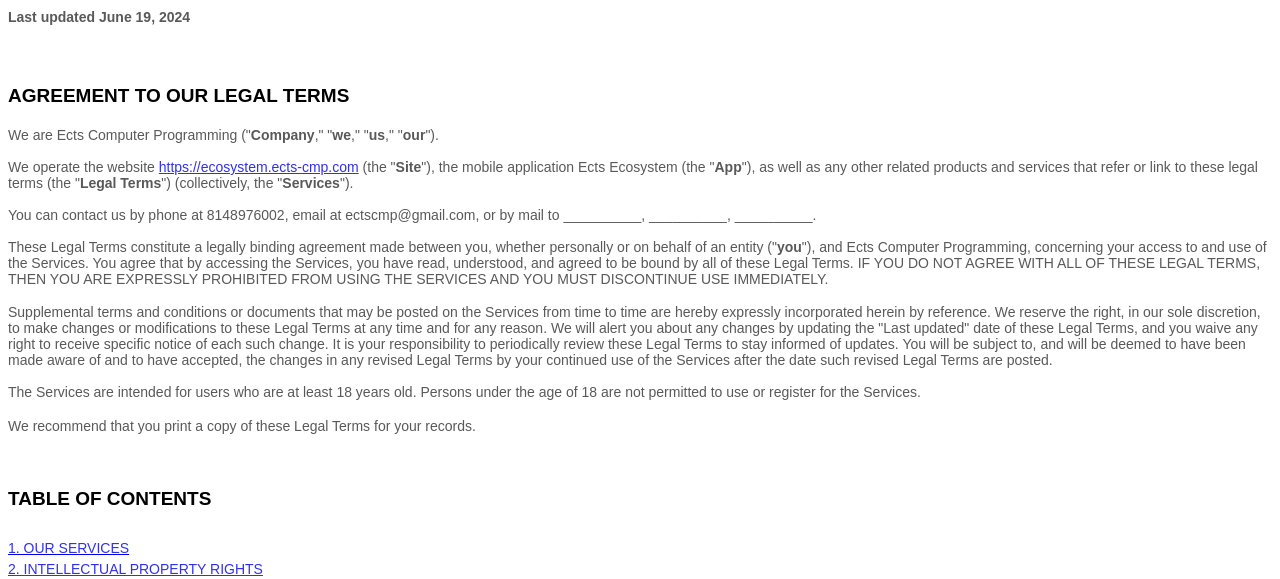
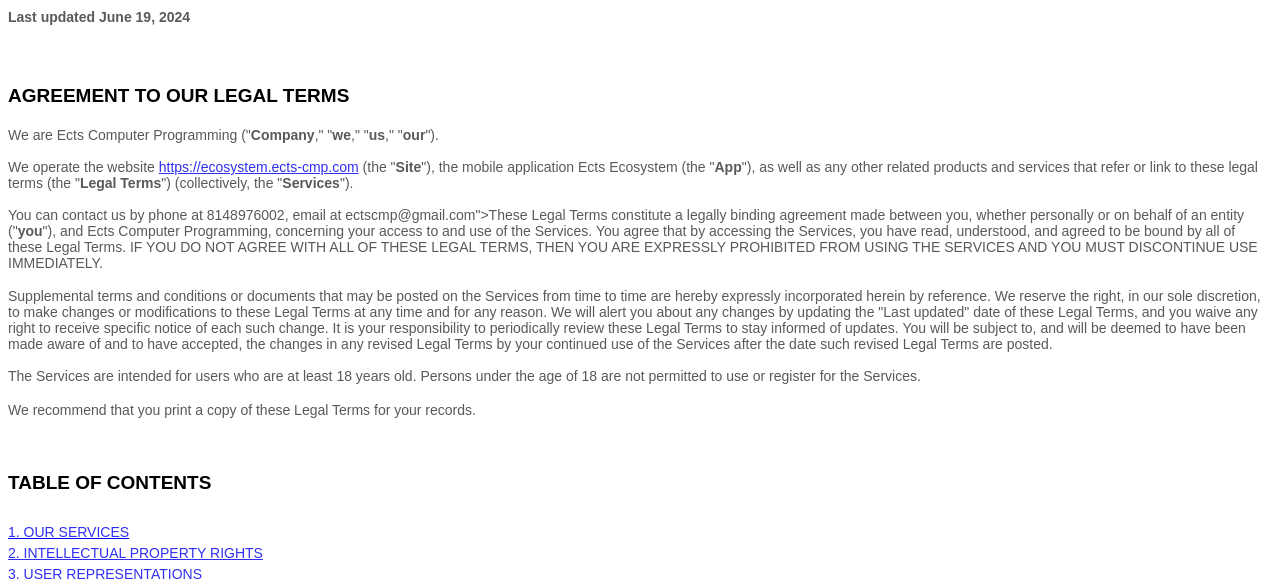
Before and after one commit to bowling220/Terms-of-Service, a plain HTML site: page index.html in a window 1280 px wide. Shown: the part 152-731 px from the top of the page. Drawn offline with Linux system fonts and the light colour scheme.

Commit message:
Update 1.1

```diff
--- a/index.html
+++ b/index.html
@@ -46,8 +46,7 @@
   Arial;mso-fareast-font-family:Calibri;color:#595959;mso-themecolor:text1;
   mso-themetint:166;"><bdt class="question"><bdt class="block-component">.</bdt></span><bdt class="block-component"></bdt></span></span></span></span></span></span></div></div><div align="center" style="line-height: 1;"><br></div><div align="center" style="text-align: left;"><div class="MsoNormal" data-custom-class="body_text" style="line-height: 1.5;"><span style="font-size:11.0pt;line-height:115%;font-family:Arial;
   Calibri;color:#595959;mso-themecolor:text1;mso-themetint:166;">We operate <bdt class="block-component"></bdt>the website <span style="color: rgb(0, 58, 250);"><bdt class="question"><a href="https://ecosystem.ects-cmp.com" target="_blank" data-custom-class="link">https://ecosystem.ects-cmp.com</a></bdt></span> (the <bdt class="block-component"></bdt>"<strong>Site</strong>"<bdt class="statement-end-if-in-editor"></bdt>)<bdt class="block-component"></bdt>, <bdt class="statement-end-if-in-editor"></bdt><bdt class="block-component"></bdt>the mobile application <bdt class="question">Ects Ecosystem</bdt> (the <bdt class="block-component"></bdt>"<strong>App</strong>"<bdt class="statement-end-if-in-editor"></bdt>)<bdt class="statement-end-if-in-editor"></bdt>, as well as any other related products and services that refer or link to these legal terms (the <bdt class="block-component"></bdt>"<strong>Legal Terms</strong>"<bdt class="statement-end-if-in-editor"></bdt>) (collectively, the <bdt class="block-component"></bdt>"<strong>Services</strong>"<bdt class="statement-end-if-in-editor"></bdt>).<bdt class="block-component"></bdt></span></div><div class="MsoNormal" style="line-height: 1;"><br></div><div class="MsoNormal" data-custom-class="body_text" style="line-height: 1.5;"><span style="font-size:11.0pt;line-height:115%;font-family:Arial;
-  Calibri;color:#595959;mso-themecolor:text1;mso-themetint:166;">You can contact us by <bdt class="block-component"></bdt>phone at <bdt class="question">8148976002</bdt>, email at <bdt class="question">ectscmp@gmail.com</bdt><bdt class="block-component"></bdt>,<bdt class="statement-end-if-in-editor"></bdt> or by mail to <bdt class="question">__________</bdt><bdt class="block-component"></bdt>, <bdt class="question">__________</bdt><bdt class="block-component"></bdt><bdt class="block-component"></bdt><bdt class="block-component"><bdt class="block-component">, </bdt><bdt class="question">__________</bdt><bdt class="statement-end-if-in-editor"></bdt></bdt>.</span></div><div class="MsoNormal" style="line-height: 1;"><br></div><div class="MsoNormal" data-custom-class="body_text" style="line-height: 1.5;"><span style="font-size:11.0pt;line-height:115%;font-family:Arial;
-  Calibri;color:#595959;mso-themecolor:text1;mso-themetint:166;">These Legal Terms constitute a legally binding agreement made between you, whether personally or on behalf of an entity (<bdt class="block-component"></bdt>"<strong>you</strong>"<bdt class="statement-end-if-in-editor"></bdt>), and <bdt class="question">Ects Computer Programming</bdt>, concerning your access to and use of the Services. You agree that by accessing the Services, you have read, understood, and agreed to be bound by all of these Legal Terms. IF YOU DO NOT AGREE WITH ALL OF THESE LEGAL TERMS, THEN YOU ARE EXPRESSLY PROHIBITED FROM USING THE SERVICES AND YOU MUST DISCONTINUE USE IMMEDIATELY.<bdt class="block-component"></bdt></span></div><div class="MsoNormal" style="line-height: 1;"><br></div><div class="MsoNormal" data-custom-class="body_text" style="line-height: 1.5;"><span style="font-size:11.0pt;line-height:115%;font-family:Arial;
+  Calibri;color:#595959;mso-themecolor:text1;mso-themetint:166;">You can contact us by <bdt class="block-component"></bdt>phone at <bdt class="question">8148976002</bdt>, email at <bdt class="question">ectscmp@gmail.com</bdt><bdt class="block-component"></bdt><bdt class="statement-end-if-in-editor"></bdt>">These Legal Terms constitute a legally binding agreement made between you, whether personally or on behalf of an entity (<bdt class="block-component"></bdt>"<strong>you</strong>"<bdt class="statement-end-if-in-editor"></bdt>), and <bdt class="question">Ects Computer Programming</bdt>, concerning your access to and use of the Services. You agree that by accessing the Services, you have read, understood, and agreed to be bound by all of these Legal Terms. IF YOU DO NOT AGREE WITH ALL OF THESE LEGAL TERMS, THEN YOU ARE EXPRESSLY PROHIBITED FROM USING THE SERVICES AND YOU MUST DISCONTINUE USE IMMEDIATELY.<bdt class="block-component"></bdt></span></div><div class="MsoNormal" style="line-height: 1;"><br></div><div class="MsoNormal" data-custom-class="body_text" style="line-height: 1.5;"><span style="font-size:11.0pt;line-height:115%;font-family:Arial;
   Calibri;color:#595959;mso-themecolor:text1;mso-themetint:166;">Supplemental terms and conditions or documents that may be posted on the Services from time to time are hereby expressly incorporated herein by reference. We reserve the right, in our sole discretion, to make changes or modifications to these Legal Terms <bdt class="block-component"></bdt>at any time and for any reason<bdt class="statement-end-if-in-editor"></bdt>. We will alert you about any changes by updating the <bdt class="block-component"></bdt>"Last updated"<bdt class="statement-end-if-in-editor"></bdt> date of these Legal Terms, and you waive any right to receive specific notice of each such change. It is your responsibility to periodically review these Legal Terms to stay informed of updates. You will be subject to, and will be deemed to have been made aware of and to have accepted, the changes in any revised Legal Terms by your continued use of the Services after the date such revised Legal Terms are posted.<bdt class="else-block"></bdt></span></div></div><div align="center" style="line-height: 1;"><br></div><div align="center" style="text-align: left;"><div class="MsoNormal" data-custom-class="body_text" style="line-height: 1.5;"><bdt class="block-container if" data-type="if" id="a2595956-7028-dbe5-123e-d3d3a93ed076"><bdt data-type="conditional-block"><bdt data-type="body"><span style="font-size:11.0pt;line-height:115%;font-family:Arial;
   Calibri;color:#595959;mso-themecolor:text1;mso-themetint:166;"><bdt class="block-component"></bdt>The
   Services are intended for users who are at least 18 years old. Persons under the age
```
